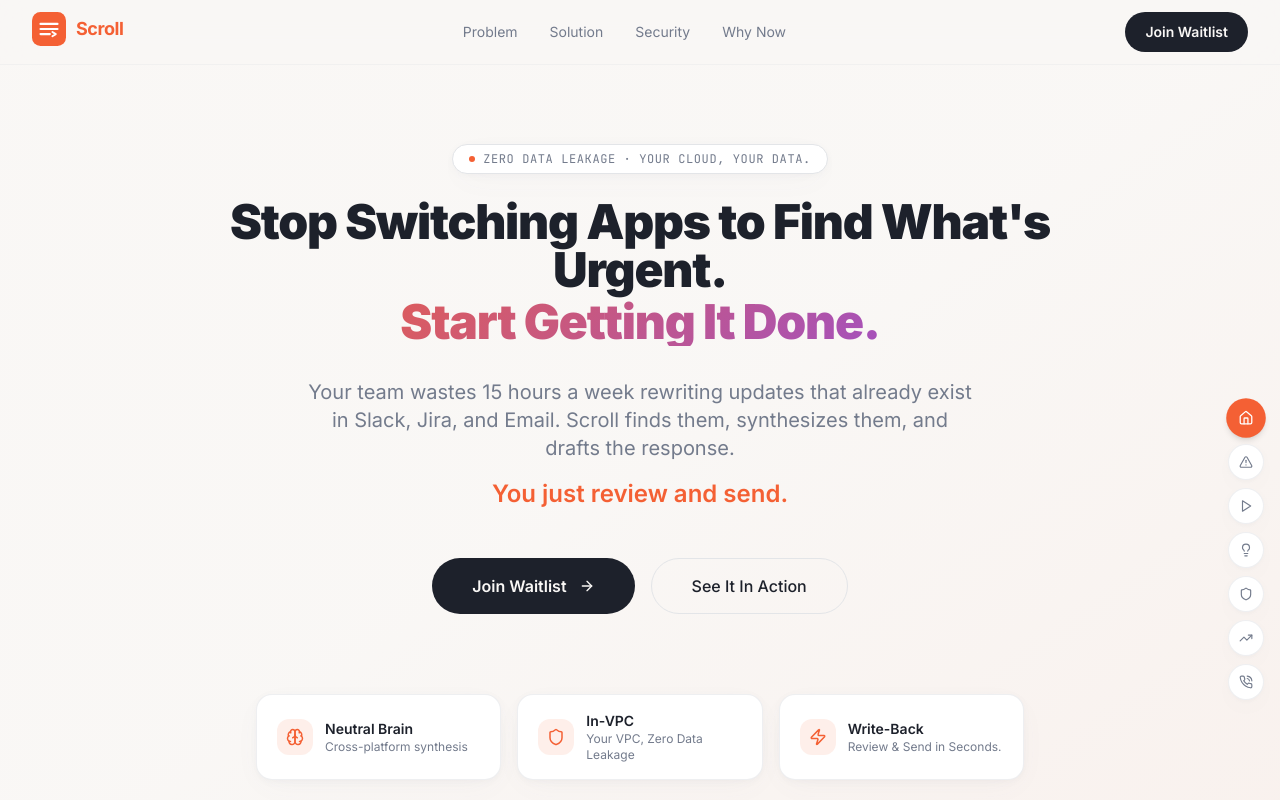
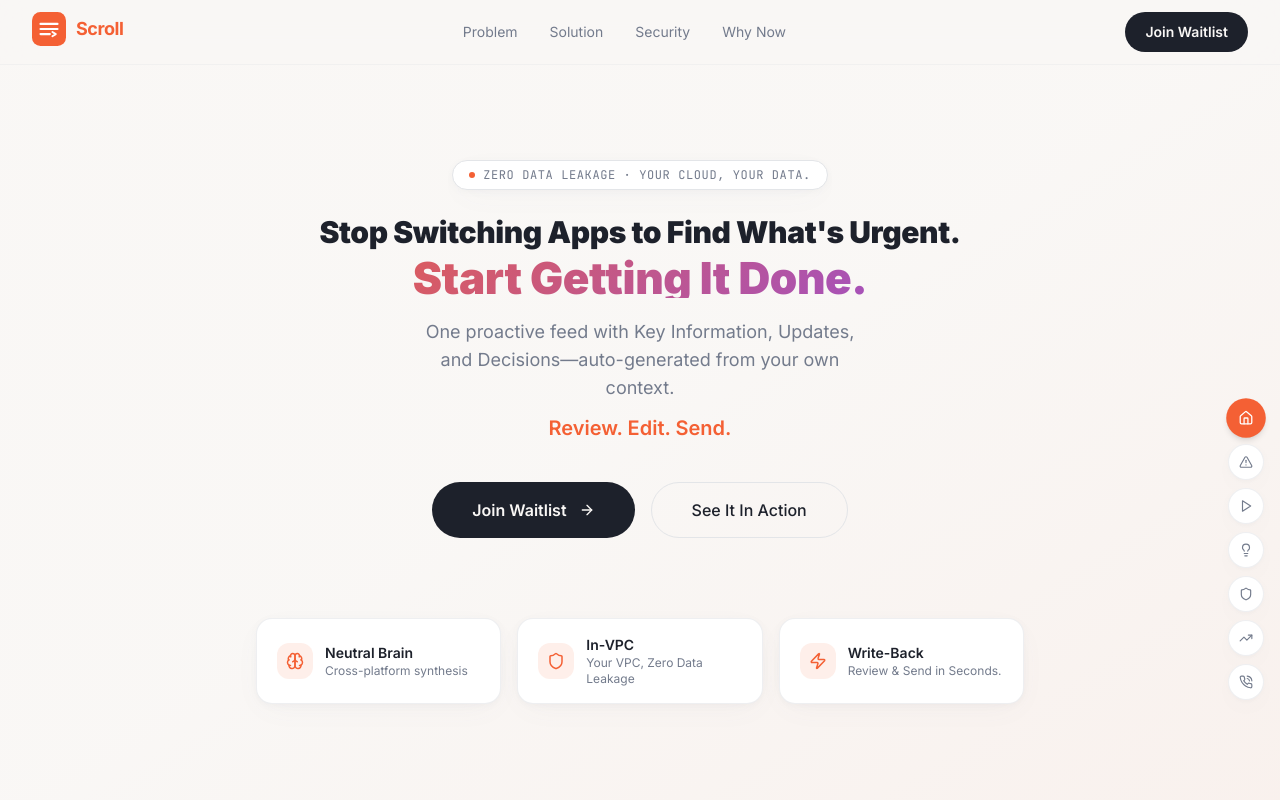
Before and after one commit to ekai-intelligence/ek1-landing, a React (Vite) app: page / in a window 1280 px wide. Shown: the top 800 px of the page. Built offline with nearby package versions, Linux system fonts and the light colour scheme; the HTML template or start-up script is replaced by a standard one.

Commit message:
style: tighten hero title-to-subtitle spacing + update subtitle copy
Co-Authored-By: Claude Sonnet 4.6 <noreply@anthropic.com>

```diff
--- a/src/components/HeroSection.tsx
+++ b/src/components/HeroSection.tsx
@@ -27,28 +27,28 @@ const HeroSection = () => {
           initial={{ opacity: 0, y: 20 }}
           animate={{ opacity: 1, y: 0 }}
           transition={{ duration: 0.6, delay: 0.1 }}
-          className="text-3xl sm:text-4xl md:text-5xl font-black tracking-tight leading-[1.15] mb-8 text-foreground"
+          className="font-black tracking-tight leading-snug mb-5 text-foreground"
         >
-          Stop Switching Apps to Find What's Urgent.
-          <span className="block text-gradient mt-1">Start Getting It Done.</span>
+          <span className="block text-xl sm:text-2xl md:text-3xl">Stop Switching Apps to Find What's Urgent.</span>
+          <span className="block text-3xl sm:text-4xl md:text-[2.75rem] text-gradient mt-2 leading-tight">Start Getting It Done.</span>
         </motion.h1>
 
         <motion.p
           initial={{ opacity: 0, y: 20 }}
           animate={{ opacity: 1, y: 0 }}
           transition={{ duration: 0.6, delay: 0.2 }}
-          className="text-lg md:text-xl text-muted-foreground max-w-2xl mx-auto mb-4 leading-relaxed"
+          className="text-base md:text-lg text-muted-foreground max-w-md mx-auto mb-3 leading-relaxed"
         >
-          Your team wastes 15 hours a week rewriting updates that already exist in Slack, Jira, and Email. Scroll finds them, synthesizes them, and drafts the response.
+          One proactive feed with Key Information, Updates, and Decisions—auto-generated from your own context.
         </motion.p>
 
         <motion.p
           initial={{ opacity: 0, y: 20 }}
           animate={{ opacity: 1, y: 0 }}
           transition={{ duration: 0.6, delay: 0.28 }}
-          className="text-xl md:text-2xl font-semibold mb-12 text-primary"
+          className="text-lg md:text-xl font-semibold mb-10 text-primary"
         >
-          You just review and send.
+          Review. Edit. Send.
         </motion.p>
 
         <motion.div
```
